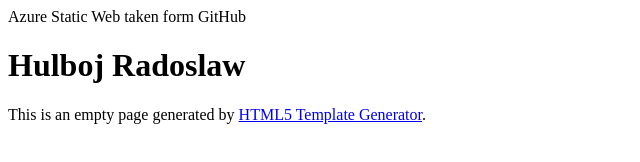
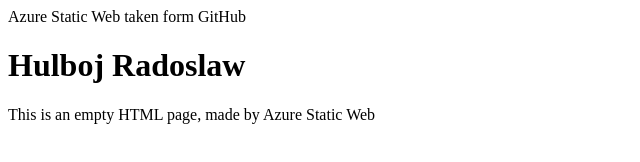
Before and after one commit to RadekHulboj/staticWeb, a plain HTML site: page index.html in a window 1280 px wide. Shown: the whole page, without its empty margins (0-640 px from the left). Drawn offline with nearby package versions, Linux system fonts and the light colour scheme.

Commit message:
updating context

```diff
--- a/index.html
+++ b/index.html
@@ -15,6 +15,6 @@
   <body>
     Azure Static Web taken form GitHub
     <h1>Hulboj Radoslaw</h1>
-    <p>This is an empty page generated by <a href="https://chalarangelo.github.io/htmltemplategenerator/">HTML5 Template Generator</a>.</p>
+    <p>This is an empty HTML page, made by Azure Static Web</p>
   </body>
 </html>
```
